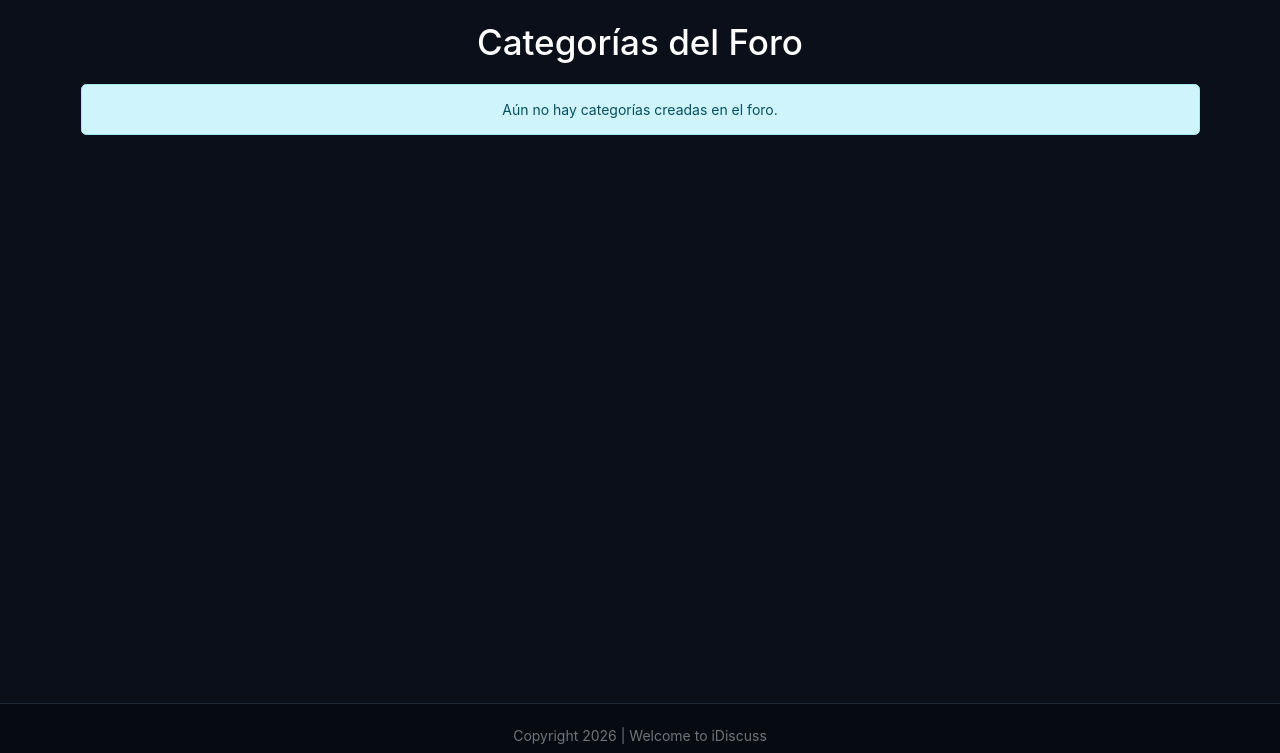
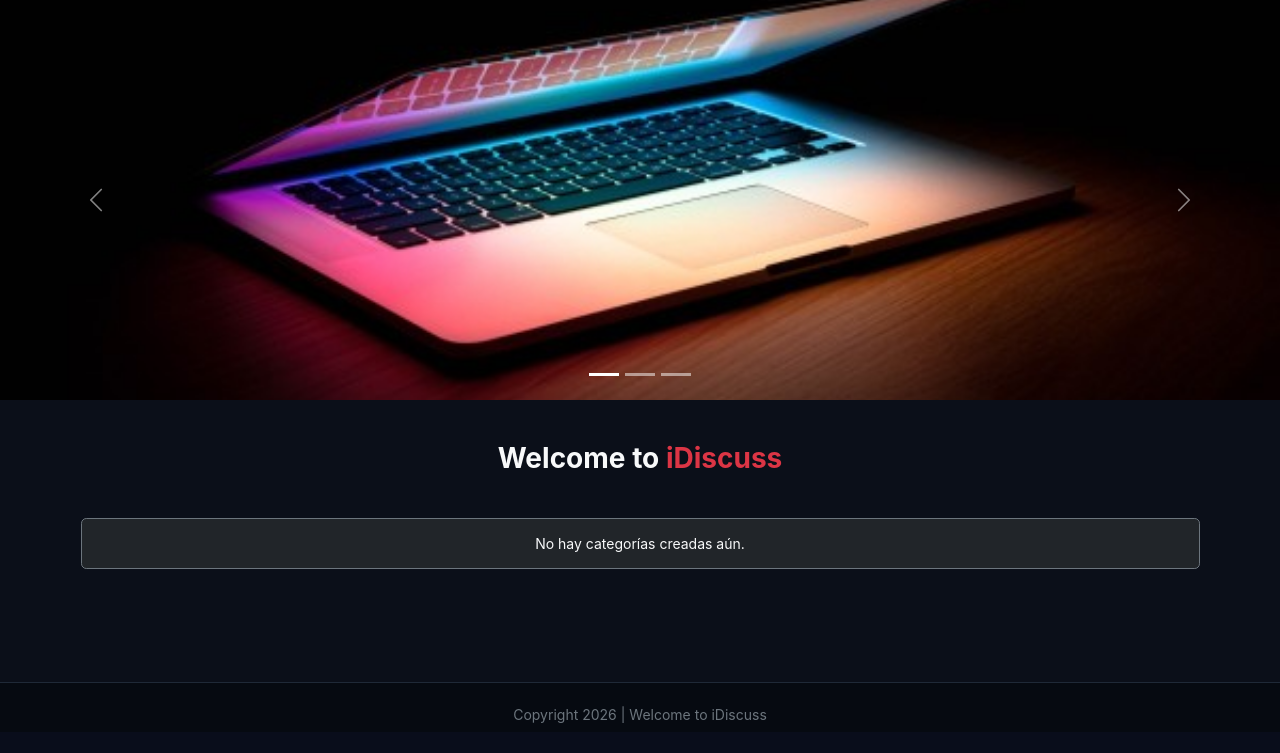
Before and after one commit to Josue04-n/Refactorizacion, a PHP site: template views/category/index.php in a window 1280 px wide. Shown: the part 75-828 px from the top of the page. After the commit the page ends 798 px from the top, so only its background shows below. Run offline with PHP 8.4, Linux system fonts and the light colour scheme; the template is opened without the code that fills it, so the values that code supplies are empty.

Commit message:
Refactorizacion del carrusel

```diff
--- a/views/category/index.php
+++ b/views/category/index.php
@@ -1,33 +1,63 @@
 <?php declare(strict_types=1); ?>
 
-<div class="container my-4">
-    <h1 class="text-center mb-4"><?php echo htmlspecialchars($titulo ?? 'Categorías del Foro'); ?></h1>
+<div id="carouselExampleIndicators" class="carousel slide" data-bs-ride="carousel">
+    <div class="carousel-indicators">
+        <button type="button" data-bs-target="#carouselExampleIndicators" data-bs-slide-to="0" class="active" aria-current="true" aria-label="Slide 1"></button>
+        <button type="button" data-bs-target="#carouselExampleIndicators" data-bs-slide-to="1" aria-label="Slide 2"></button>
+        <button type="button" data-bs-target="#carouselExampleIndicators" data-bs-slide-to="2" aria-label="Slide 3"></button>
+    </div>
+    <div class="carousel-inner">
+        <div class="carousel-item active">
+            <img src="/proyectorefactorizacion/public/imgs/slider-1.jpg" class="d-block w-100" alt="Slider 1" style="height: 400px; object-fit: cover;">
+        </div>
+        <div class="carousel-item">
+            <img src="/proyectorefactorizacion/public/imgs/slider-2.jpg" class="d-block w-100" alt="Slider 2" style="height: 400px; object-fit: cover;">
+        </div>
+        <div class="carousel-item">
+            <img src="/proyectorefactorizacion/public/imgs/slider-3.jpg" class="d-block w-100" alt="Slider 3" style="height: 400px; object-fit: cover;">
+        </div>
+    </div>
+    <button class="carousel-control-prev" type="button" data-bs-target="#carouselExampleIndicators" data-bs-slide="prev">
+        <span class="carousel-control-prev-icon" aria-hidden="true"></span>
+        <span class="visually-hidden">Previous</span>
+    </button>
+    <button class="carousel-control-next" type="button" data-bs-target="#carouselExampleIndicators" data-bs-slide="next">
+        <span class="carousel-control-next-icon" aria-hidden="true"></span>
+        <span class="visually-hidden">Next</span>
+    </button>
+</div>
+
+<div class="container my-5">
+    <h2 class="text-center mb-5 fw-bold" style="color: #f8f9fa;">Welcome to <span class="text-danger">iDiscuss</span></h2>
 
     <div class="row">
         <?php if (!empty($categories)): ?>
             <?php foreach ($categories as $category): ?>
-                <div class="col-md-4 mb-4">
-                    <div class="card h-100 shadow-sm">
+                <div class="col-md-4 mb-4 d-flex justify-content-center">
+                    <div class="card bg-dark text-light border-0 shadow-lg" style="width: 18rem; background-color: #121826 !important;">
+
+                        <img src="https://picsum.photos/seed/<?php echo $category->getId(); ?>/500/400" class="card-img-top" alt="<?php echo htmlspecialchars($category->getName()); ?>">
+
                         <div class="card-body">
-                            <h5 class="card-title">
-                                <a href="/proyectorefactorizacion/public/categoria/<?php echo $category->getId(); ?>" class="text-decoration-none text-primary">
+                            <h5 class="card-title fw-bold">
+                                <a href="/proyectorefactorizacion/public/categoria/<?php echo $category->getId(); ?>" class="text-decoration-none text-light">
                                     <?php echo htmlspecialchars($category->getName()); ?>
                                 </a>
                             </h5>
-                            <p class="card-text text-muted">
-                                <?php echo htmlspecialchars($category->getDescription()); ?>
+                            <p class="card-text text-secondary mt-3 mb-4" style="font-size: 0.95rem;">
+                                <?php echo htmlspecialchars(substr($category->getDescription(), 0, 90)); ?>...
                             </p>
-                        </div>
-                        <div class="card-footer bg-transparent border-top-0">
-                            <!-- c_reg_date removed -->
+                            <a href="/proyectorefactorizacion/public/categoria/<?php echo $category->getId(); ?>" class="btn btn-outline-danger w-100 rounded-1">
+                                View Threads
+                            </a>
                         </div>
                     </div>
                 </div>
             <?php endforeach; ?>
         <?php else: ?>
-            <div class="col-12">
-                <div class="alert alert-info text-center" role="alert">
-                    Aún no hay categorías creadas en el foro.
+            <div class="col-12 text-center">
+                <div class="alert alert-secondary bg-dark text-light border-secondary">
+                    No hay categorías creadas aún.
                 </div>
             </div>
         <?php endif; ?>
```
